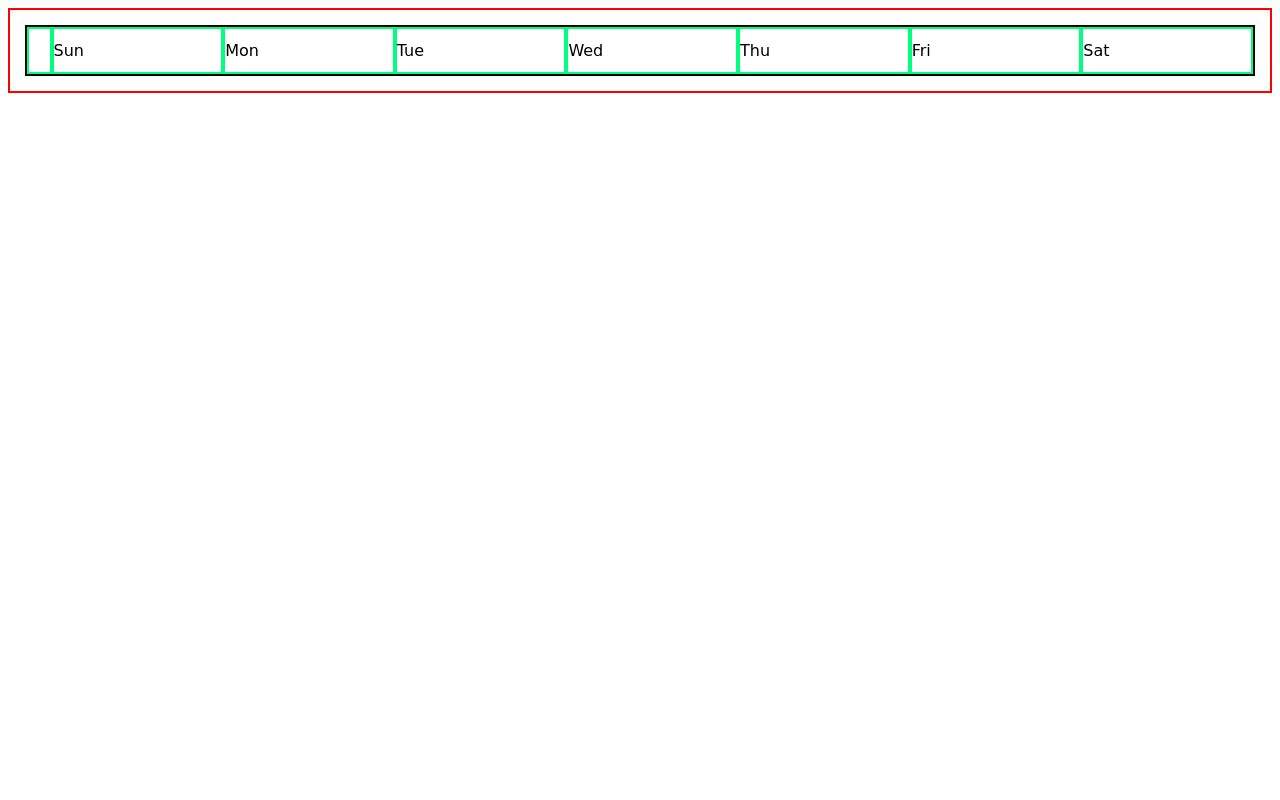
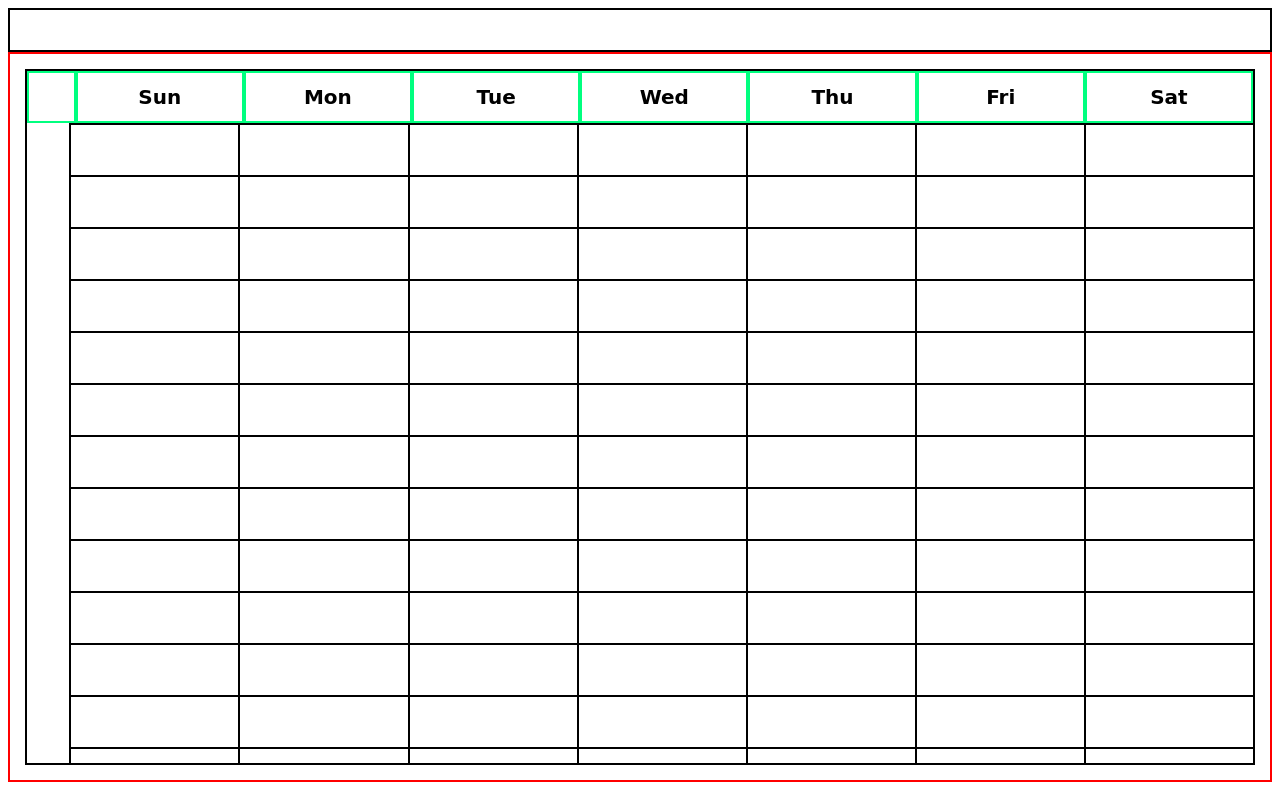
Before and after one commit to brianf4/overlap, a React (Vite) app in the folder frontend/: page / in a window 1280 px wide. Built offline with nearby package versions, Linux system fonts and the light colour scheme; a web font is replaced by a local one.

Commit message:
grid setup works fine for now

```diff
--- a/frontend/src/App.css
+++ b/frontend/src/App.css
@@ -8,9 +8,15 @@ html {
     font-family: "Playpen Sans", "Comic Sans MS", cursive;
 }
 
+.topBarCalendar {
+    border: 2px solid black;
+    padding: 20px 0;
+}
+
 .calendar-containter {
     border: 2px solid red;
     padding: 15px;
+    height: 20%;
 }
 
 .calendar {
@@ -18,19 +24,47 @@ html {
 }
 
 .week {
+    display: flex;
+    font-size: 20px;
+    font-weight: 600;
+}
+
+/*Can not just target .corner because of specificity*/
+.week .corner {
+    width: 25%;
 }
 
 .week div {
     border: 2px solid springgreen;
     padding: 12px 0;
-    display: inline-block;
-    width: 14%;
+    width: 100%;
+    display: flex;
+    justify-content: center;
+    align-items: center;
 }
 
 .corner span {
     visibility: hidden;
 }
 
-.week .corner {
-    width: 2%;
+.row2 {
+    display: flex;
+    overflow: auto;
+    height: 80vh;
 }
+
+/*Can not just target .corner because of specificity*/
+.row2 .corner {
+    width: 25%;
+}
+
+.row2 div {
+    width: 100%;
+}
+
+.column div {
+    border: 2px solid black;
+    border-bottom: none;
+    border-right: none;
+    padding: 25px 0;
+}
--- a/frontend/src/App.jsx
+++ b/frontend/src/App.jsx
@@ -4,6 +4,7 @@ import Calendar from "./components/Calendar";
 function App() {
     return (
         <>
+            <div className="topBarCalendar"></div>
             <Calendar></Calendar>
         </>
     );
--- a/frontend/src/components/Calendar.jsx
+++ b/frontend/src/components/Calendar.jsx
@@ -1,8 +1,12 @@
 function Calendar() {
+    let arr = [];
+    for (let i = 1; i < 25; i++) {
+        arr.push(i.toString());
+    }
     return (
         <div className="calendar-containter">
             <div className="calendar">
-                <div className="week row">
+                <div className="week row1">
                     <div className="corner">
                         <span>test</span>
                     </div>
@@ -28,17 +32,43 @@ function Calendar() {
                         <span>Sat</span>
                     </div>
                 </div>
-                <div>
-                    <div></div>
-                    <div>
-                        <div className="one"></div>
+                <div className="row2">
+                    <div className="corner"></div>
+                    <div className="column">
+                        {arr.map((_, i) => {
+                            return <div key={i + 1}></div>;
+                        })}
                     </div>
-                    <div></div>
-                    <div></div>
-                    <div></div>
-                    <div></div>
-                    <div></div>
-                    <div></div>
+                    <div className="column">
+                        {arr.map((_, i) => {
+                            return <div key={i + 1}></div>;
+                        })}
+                    </div>
+                    <div className="column">
+                        {arr.map((_, i) => {
+                            return <div key={i + 1}></div>;
+                        })}
+                    </div>
+                    <div className="column">
+                        {arr.map((_, i) => {
+                            return <div key={i + 1}></div>;
+                        })}
+                    </div>
+                    <div className="column">
+                        {arr.map((_, i) => {
+                            return <div key={i + 1}></div>;
+                        })}
+                    </div>
+                    <div className="column">
+                        {arr.map((_, i) => {
+                            return <div key={i + 1}></div>;
+                        })}
+                    </div>
+                    <div className="column">
+                        {arr.map((_, i) => {
+                            return <div key={i + 1}></div>;
+                        })}
+                    </div>
                 </div>
             </div>
         </div>
```
